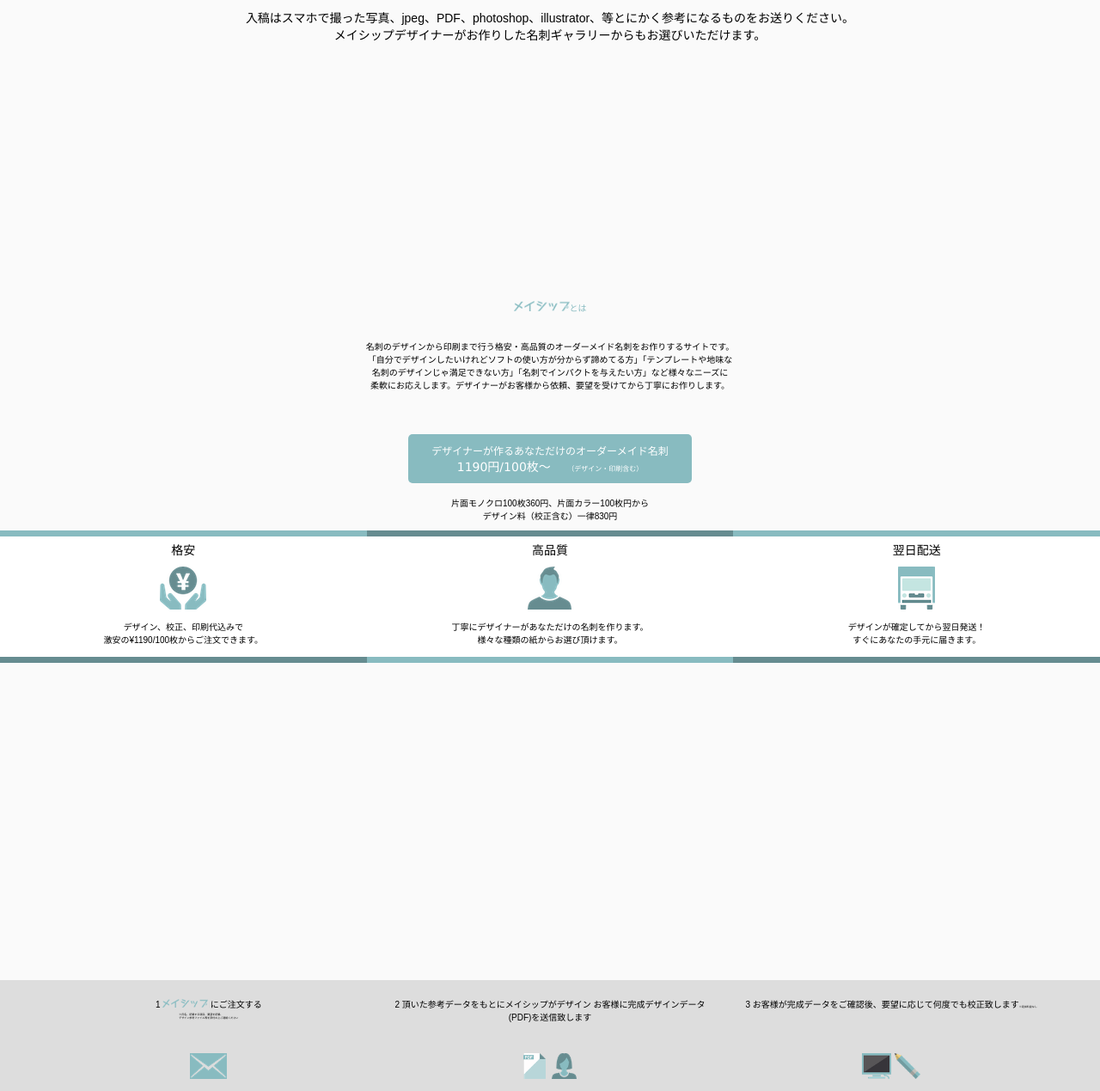
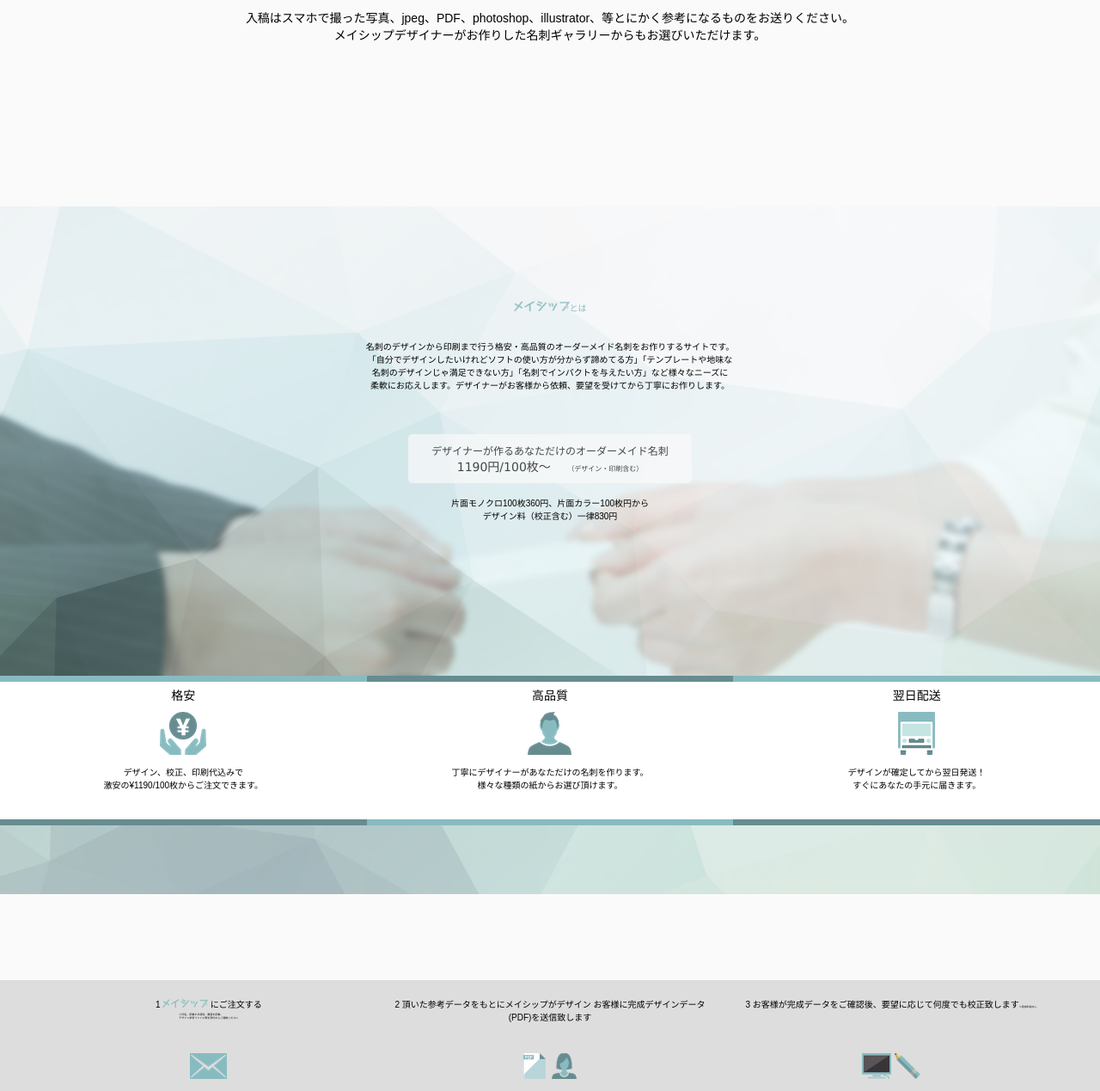
Before and after one commit to aribaba/meiship, a WordPress theme: template index.php in a window 1280 px wide. Shown: the part 1360-2629 px from the top of the page at 86% size. Run offline with PHP 8.4 and a stand-in for WordPress, Linux system fonts and the light colour scheme; the site name, menu and one post (Sample post) are stand-ins, and other content is empty; some libraries are stand-ins or nearby versions.

Commit message:
meishipIs 修正

```diff
--- a/css/forBeginner.css
+++ b/css/forBeginner.css
@@ -25,25 +25,28 @@
 
 #pricePerHandred {
 	display: block;
-	background: #88BBC0;
+	background: #fafafa;
 	margin: 50px auto 15px;
 	width: 310px;
 	padding: 10px;
 	border-radius: 5px;
+	filter: alfa(opacity=70);
+  	-moz-opacity: 0.7;
+  	opacity: 0.7;
 }
 
 
 #pricePerHandred p {
 	font-family: 'mplus-2p-regular', sans-serif;
 	font-size: 12px;
-	color: white;
+	color: black;
 	display: inline;
 }
 
 
 #pricePerHandred .strong {
 	font-size: 14px;
-	color: #fff;
+	color: black;
 	display: inline;
 }
 
@@ -51,7 +54,7 @@
 #pricePerHandred span {
 	font-family: 'mplus-2p-regular', sans-serif;
 	font-size: 8px;
-	color: white;
+	color: black;
 	margin-left: 15px;
 }
 
@@ -68,12 +71,15 @@
 	width: 100%;
 	background: #fff;
 	display: table;
+	position: absolute;
+	bottom: 10%;
+
 }
 
 #feature .featureColumn {
 	width: 33%;
 	display: table-cell;
-	height: 140px;
+	height: 160px;
 	margin: 0;
 }
 
@@ -141,3 +147,10 @@
 	background: #aaa;
 	margin: 15px 0;
 }
+
+.meishipIsSection {
+	background-image: url('../images/ForBeginner/meishipIsBackground.png');
+	background-position: center center;
+  	background-size: cover;
+ 	position: relative;
+}
--- a/index.php
+++ b/index.php
@@ -8,11 +8,11 @@
 </section>
 
 
-<section id="stage2" class="stageBase forBeginner_1 headerChange">
+<section id="stage2" class="stageBase forBeginnerSection headerChange">
 	<?php include('frontPageFile/forBeginner.php'); ?>
 </section>
 
-<section id="stage3" class="stageBase forBeginner_2">
+<section id="stage3" class="stageBase meishipIsSection">
 	<?php include('frontPageFile/meishipIs.php'); ?>
 </section>
 
```
Also changed, not shown: images/ForBeginner/meishipIsBackground.png (added).
